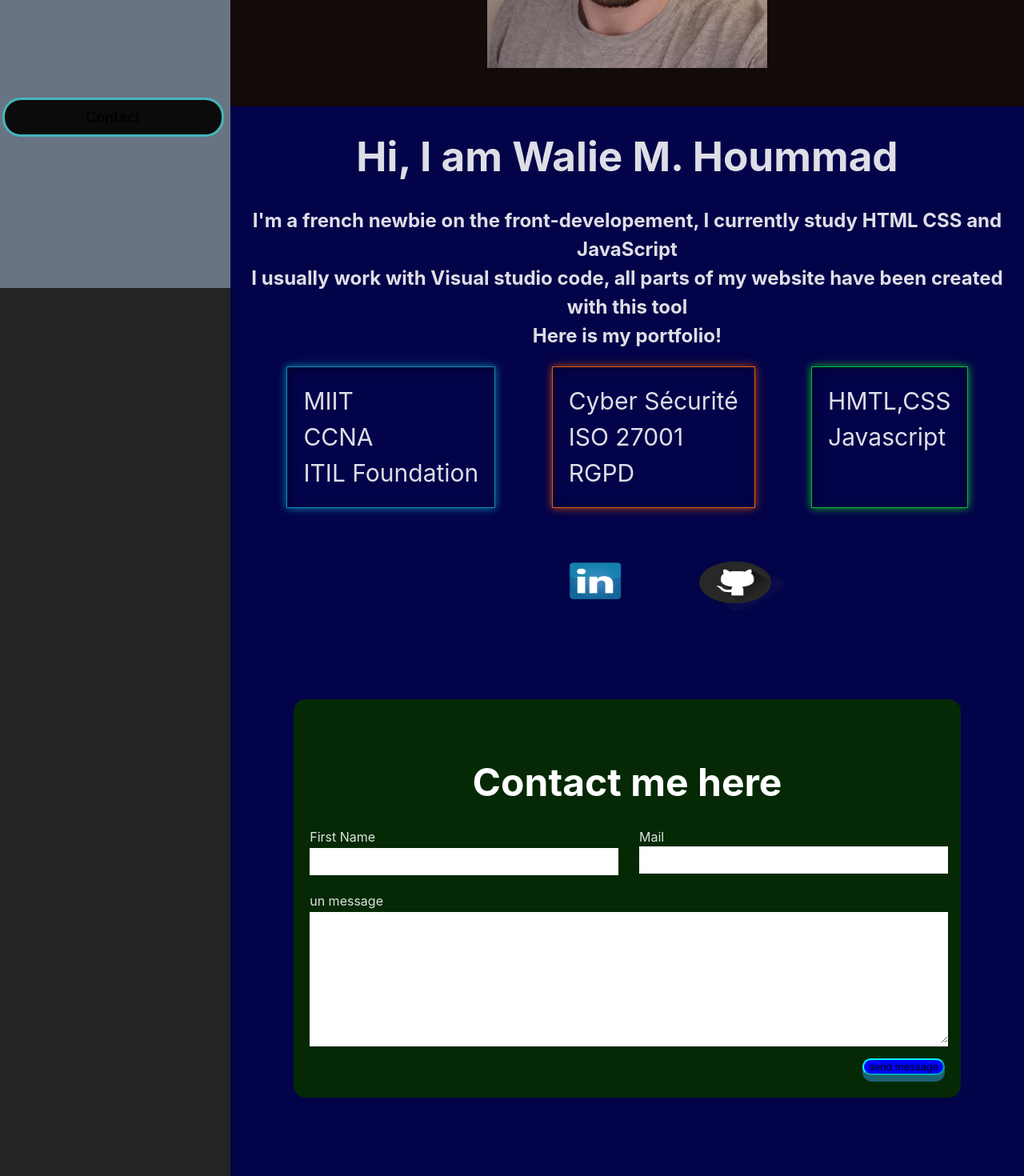
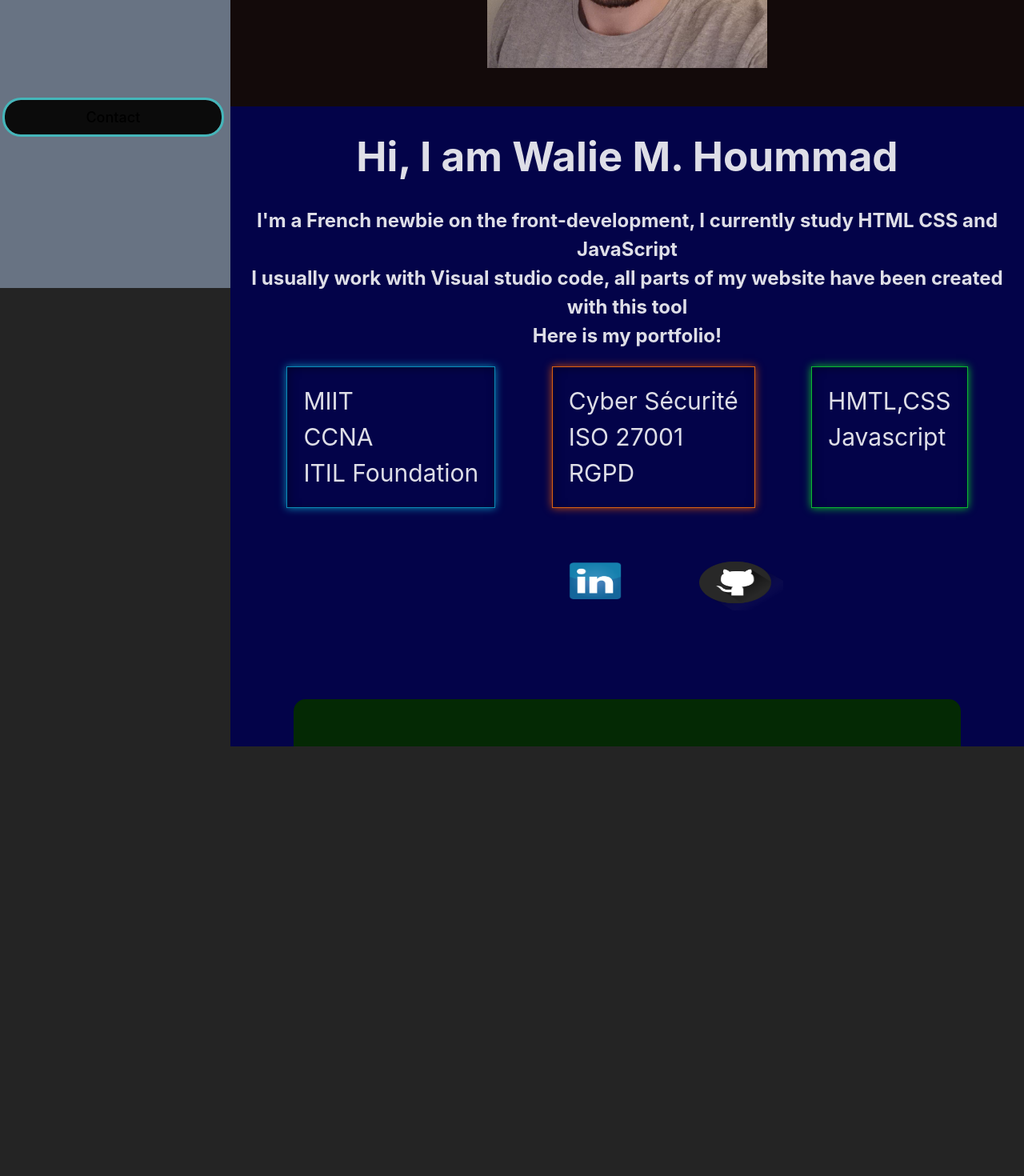
Before and after one commit to Walie-Matthieu/portfolionuxt3, a Nuxt app: page / in a window 1280 px wide. Shown: the part 440-1910 px from the top of the page at 80% size. After the commit the page ends 1373 px from the top, so only its background shows below. Built offline with nearby package versions, Linux system fonts and the light colour scheme.

Commit message:
new packages

```diff
--- a/components/Page2.vue
+++ b/components/Page2.vue
@@ -3,7 +3,7 @@
     <h1 id="LaPresentation" class="le-titre">Hi, I am Walie M. Hoummad</h1>
 
     <h2 class="le-texte">
-      I'm a french newbie on the front-developement, I currently study HTML CSS
+      I'm a French newbie on the front-development, I currently study HTML CSS
       and JavaScript
       <br />
       I usually work with Visual studio code, all parts of my website have been
@@ -14,6 +14,7 @@
     </h2>
 
     <div class="flex-parcour">
+
       <div class="miit">
         <div>MIIT</div>
         <div>CCNA</div>
@@ -139,10 +140,9 @@ export default {
 
 .body {
   background-color: rgb(3, 3, 73);
-  background-size: cover;
-  min-height: 100vh;
+  max-height: 100vh;
+  min-height: 100%;
   min-width: 100%;
-  max-width: cover;
 
 }
 
@@ -178,7 +178,7 @@ export default {
 }
 
 .lettre {
-  margin: 0;
+  margin: 0%;
   padding: 0%;
   /* top: 0px; */
   /* position: relative; */
@@ -236,6 +236,7 @@ export default {
 }
 
 .wrapper .box input {
+  background-color: #473f3f;
   width: 100%;
   font-size: 20px;
   border: none;
@@ -289,6 +290,7 @@ label {
 }
 
 textarea {
+  background-color: #473f3f;
   width: 100%;
   height: 10rem;
   border-width: 0px;
--- a/components/Sidebar.vue
+++ b/components/Sidebar.vue
@@ -52,8 +52,28 @@ export default {
 .sidebar {
   background-color: rgb(104, 115, 131);
   height: 100%;
-	width: inherit;
+	width: 100%;
+
 }
+
+     /* Adaptation pour les petits écrans */
+@media screen and (max-width: 768px) {
+    .sidebar {
+        width: 100%; /* Prend toute la largeur de l'écran */
+        position: fixed; /* Position fixe pour faciliter l'accès */
+        height: auto; /* Ajuste la hauteur si besoin */
+    }
+}
+
+/* Adaptation pour les très petits écrans */
+@media screen and (max-width: 480px) {
+    .sidebar {
+        width: 50%; /* Réduit légèrement la largeur */
+        height: 100%; /* Occupe tout l'écran en hauteur */
+    }
+}
+
+
 
 .liste-des-boutons {
   display: flex;
--- a/package.json
+++ b/package.json
@@ -14,5 +14,8 @@
     "nuxt": "^3.8.2",
     "vue": "^3.3.10",
     "vue-router": "^4.2.5"
+  },
+  "dependencies": {
+    "@nuxtjs/tailwindcss": "^6.12.2"
   }
 }
```
Also changed, not shown: tailwind.config.js (added, +14 -0 lines), res/onlyfan logo.png (deleted), 1 other file (tests, documents, lock files or other folders).
